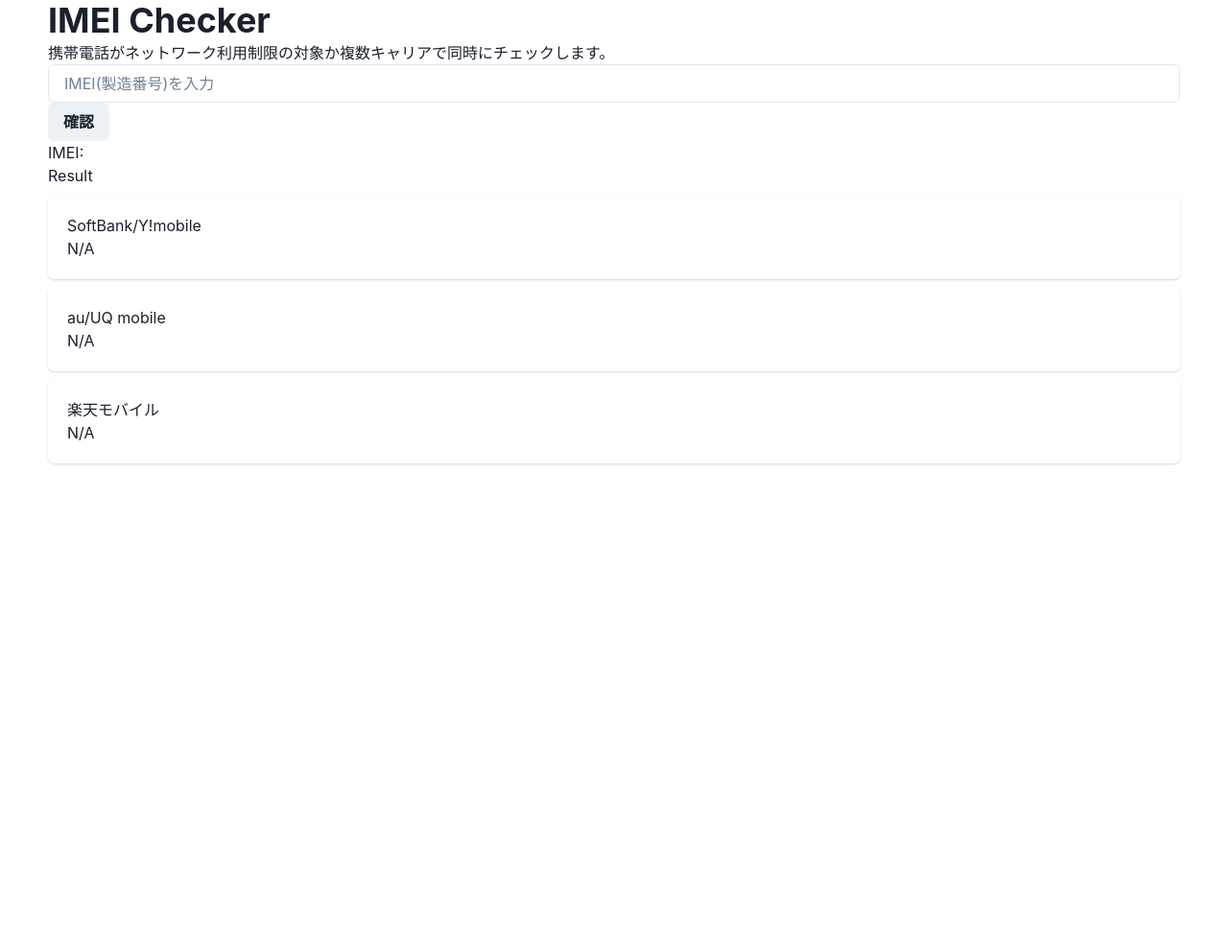
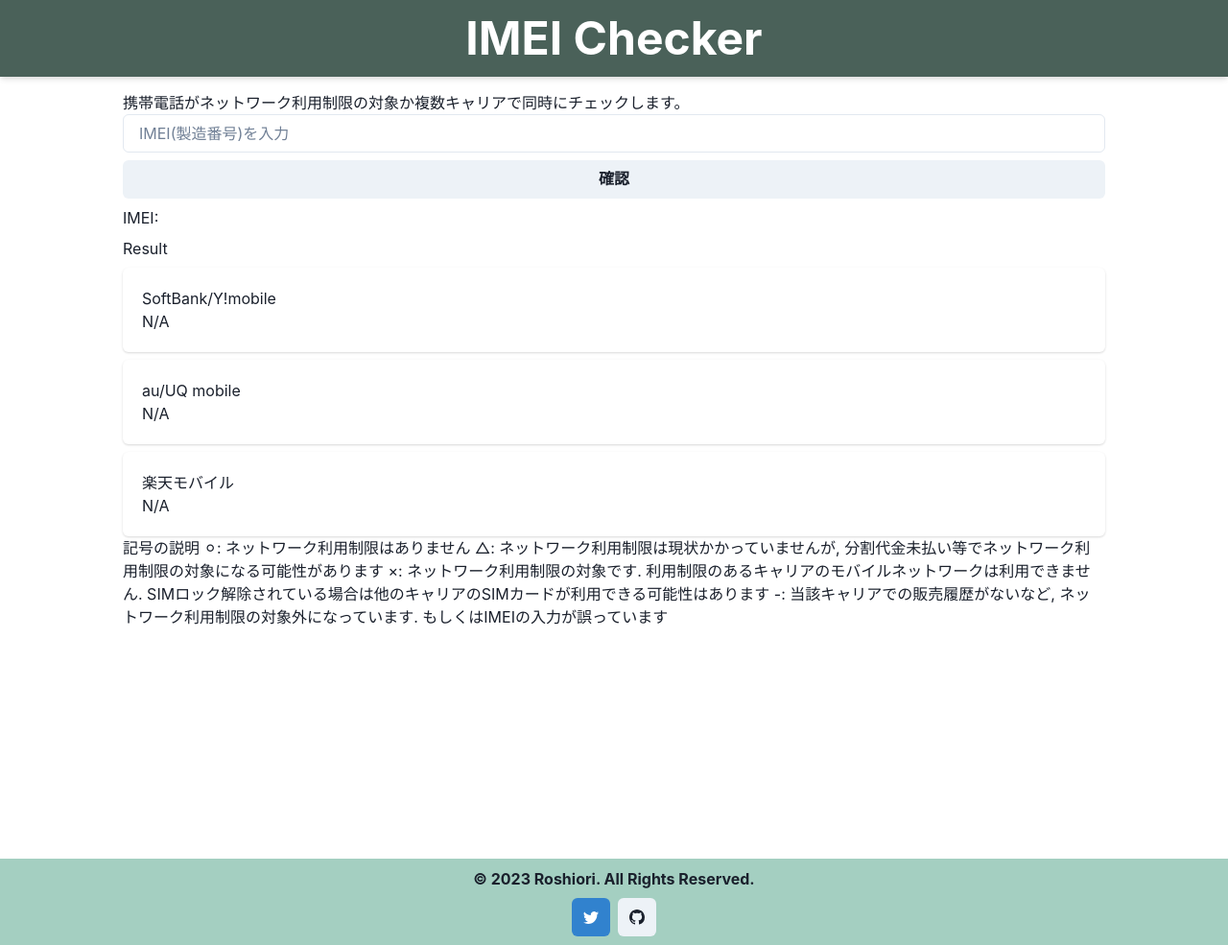
Before and after one commit to Roshiori/imeichecker, a Next.js app: page / in a window 1280 px wide. Shown: the whole page at 96% size. Before the commit the page ends 800 px from the top, so only its background shows below. Built offline with nearby package versions, Linux system fonts and the light colour scheme.

Commit message:
update: appried styles

```diff
--- a/package.json
+++ b/package.json
@@ -22,6 +22,7 @@
     "next": "13.3.0",
     "react": "18.2.0",
     "react-dom": "18.2.0",
+    "react-icons": "^4.8.0",
     "typescript": "5.0.4"
   },
   "devDependencies": {
--- /dev/null
+++ b/src/components/description.tsx
@@ -0,0 +1,22 @@
+import React from "react";
+
+const Description = () => {
+    return(
+        <>
+        <p>
+            記号の説明
+
+            ⚪︎: ネットワーク利用制限はありません
+
+            △: ネットワーク利用制限は現状かかっていませんが, 分割代金未払い等でネットワーク利用制限の対象になる可能性があります
+
+            ×: ネットワーク利用制限の対象です. 利用制限のあるキャリアのモバイルネットワークは利用できません. SIMロック解除されている場合は他のキャリアのSIMカードが利用できる可能性はあります
+
+            -: 当該キャリアでの販売履歴がないなど, ネットワーク利用制限の対象外になっています. もしくはIMEIの入力が誤っています
+
+        </p>
+        </>
+    )
+}
+
+export default Description;
--- /dev/null
+++ b/src/components/footer.tsx
@@ -0,0 +1,40 @@
+import React from "react";
+import Styles from "../styles/footer.module.css";
+import {
+  Box,
+  Center,
+  HStack,
+  Icon,
+  IconButton,
+  Text,
+  VStack,
+} from "@chakra-ui/react";
+import { BsTwitter, BsGithub } from "react-icons/bs";
+import Link from "next/link";
+
+const Footer = () => {
+  const yearNum: number = new Date().getFullYear();
+  const year: string = yearNum.toString();
+
+  return (
+    <>
+      <footer className={Styles.main}>
+        <VStack>
+          <Text as = "b">© {year} Roshiori. All Rights Reserved.</Text>
+          <Center>
+            <HStack>
+              <Link href="https://twitter.com/Roshiori">
+                <IconButton colorScheme="blue" aria-label="Twitter" icon={<BsTwitter />} />
+              </Link>
+              <Link href="https://github.com/Roshiori">
+                <IconButton aria-label="GitHub" icon={<BsGithub />} />
+              </Link>
+            </HStack>
+          </Center>
+        </VStack>
+      </footer>
+    </>
+  );
+};
+
+export default Footer;
--- /dev/null
+++ b/src/components/header.tsx
@@ -0,0 +1,19 @@
+import React from "react";
+import Styles from "../styles/header.module.css";
+import { Box, Heading, Stack } from "@chakra-ui/react";
+
+const Header = () => {
+  return (
+    <>
+    <Box boxShadow="md">
+      <header className={Styles.main}>
+        <Box>
+          <Heading as = "h2" size="2xl" color="white" >IMEI Checker</Heading>
+        </Box>
+      </header>
+      </Box>
+    </>
+  );
+};
+
+export default Header;
--- a/src/components/textbox.tsx
+++ b/src/components/textbox.tsx
@@ -1,4 +1,4 @@
-import { Button, Input, withDefaultVariant } from "@chakra-ui/react";
+import { Button, Input, Stack, withDefaultVariant } from "@chakra-ui/react";
 import React from "react";
 import Result from "./result";
 
@@ -21,6 +21,7 @@ const TextBox = () => {
       <SbContext.Provider value={sbstate}>
         <AuContext.Provider value={austate}>
           <RmContext.Provider value={rmstate}>
+            <Stack>
             <Input
               placeholder="IMEI(製造番号)を入力"
               value={imeiNum}
@@ -29,6 +30,7 @@ const TextBox = () => {
             <Button onClick={submitIMEI}>確認</Button>
             <p>IMEI: {imeiNum}</p>
             <Result/>
+            </Stack>
           </RmContext.Provider>
         </AuContext.Provider>
       </SbContext.Provider>
--- a/src/pages/index.tsx
+++ b/src/pages/index.tsx
@@ -1,23 +1,31 @@
-import Head from 'next/head'
-import Image from 'next/image'
-import { Inter } from '@next/font/google'
-import styles from '@/styles/Home.module.css'
-import TextBox from '@/components/textbox'
-import { Heading, Stack } from '@chakra-ui/react'
-import Result from '@/components/result'
+import Head from "next/head";
+import Image from "next/image";
+import { Inter } from "@next/font/google";
+import styles from "@/styles/Home.module.css";
+import TextBox from "@/components/textbox";
+import { Heading, Stack } from "@chakra-ui/react";
+import Footer from "@/components/footer";
+import Header from "@/components/header";
+import Description from "@/components/description";
 
-const inter = Inter({ subsets: ['latin'] })
+const inter = Inter({ subsets: ["latin"] });
 
 export default function Home() {
   return (
     <>
-    <Stack>
-      <main className={styles.main}>
-        <Heading>IMEI Checker</Heading>
-        <p>携帯電話がネットワーク利用制限の対象か複数キャリアで同時にチェックします。</p>
-        <TextBox />
-      </main>
-      </Stack>
+      <Header />
+      <div className={styles.main}>
+        <Stack>
+          <main>
+            <p>
+              携帯電話がネットワーク利用制限の対象か複数キャリアで同時にチェックします。
+            </p>
+            <TextBox />
+            <Description />
+          </main>
+        </Stack>
+      </div>
+      <Footer/>
     </>
-  )
+  );
 }
--- a/src/styles/Home.module.css
+++ b/src/styles/Home.module.css
@@ -1,6 +1,9 @@
 .main{
-  background-color: white;
-  margin-left: 50px;
-  margin-right: 50px;
+  background-color: rgb(255, 255, 255);
+  margin-left: auto;
+  margin-right: auto;
+  margin-top: 15px;
+  width: 80vw;
+  max-width: 1440px;
   height: 100vh;
 }
--- /dev/null
+++ b/src/styles/footer.module.css
@@ -0,0 +1,10 @@
+.main {
+    background-color: rgb(164, 207, 193);
+    text-align: center;
+    height: 90px;
+    margin-left: auto;
+    margin-right: auto;
+    display: flex;
+    justify-content: center;
+    align-items: center;
+}
--- /dev/null
+++ b/src/styles/header.module.css
@@ -0,0 +1,7 @@
+.main{
+    background-color: rgb(74, 97, 89);
+    height: 80px;
+    display: flex;
+    justify-content: center;
+    align-items: center;
+}
```
Also changed, not shown: 1 other file (tests, documents, lock files or other folders).
